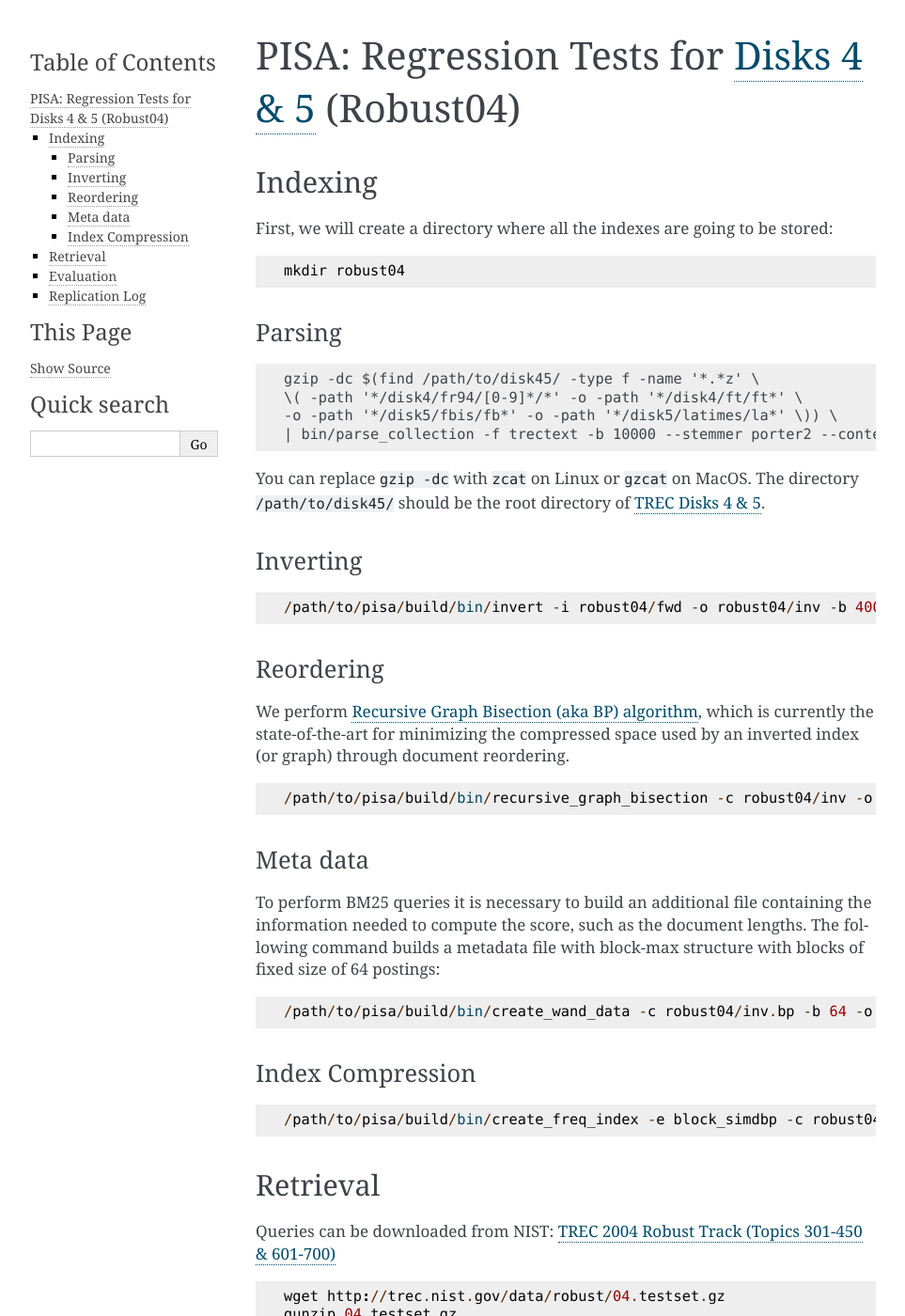
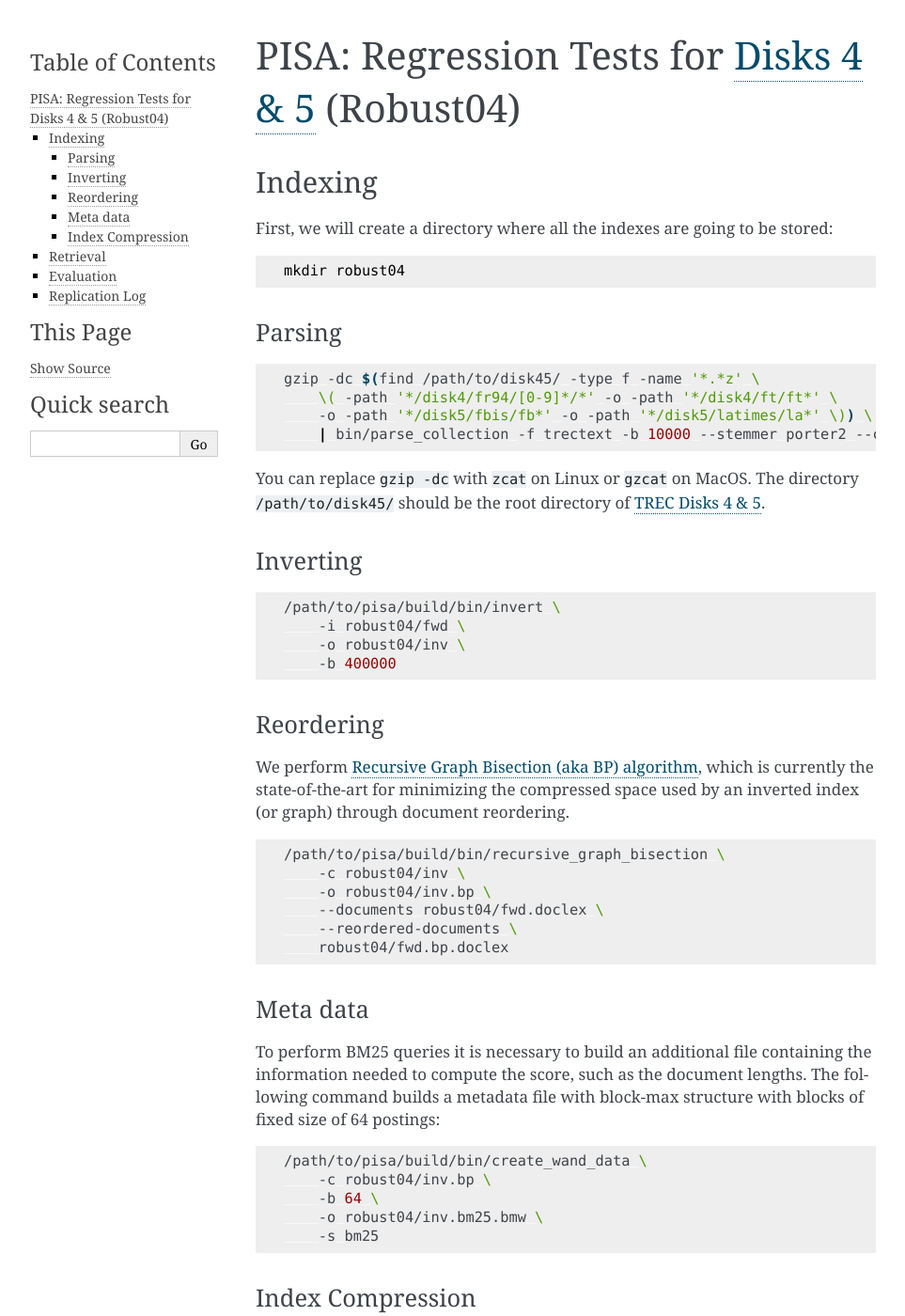
Before and after one commit to pisa-engine/pisa, a Sphinx documentation site: the page built from docs/source/experiments/regression-robust04.md, in a window 1280 px wide and 1400 px high. Shown: the whole window at 94% size, without its empty margins (148-1111 px from the left). Built offline with Sphinx 7.4.7, drawn with Linux system fonts in a browser that asks for light colours; some of the changed text lies outside the part shown.

Commit message:
Formatting changes

````diff
--- a/docs/source/experiments/regression-robust04.md
+++ b/docs/source/experiments/regression-robust04.md
@@ -10,11 +10,11 @@
 
 ### Parsing
 
-```
+```bash
 gzip -dc $(find /path/to/disk45/ -type f -name '*.*z' \
-\( -path '*/disk4/fr94/[0-9]*/*' -o -path '*/disk4/ft/ft*' \
--o -path '*/disk5/fbis/fb*' -o -path '*/disk5/latimes/la*' \)) \
-| bin/parse_collection -f trectext -b 10000 --stemmer porter2 --content-parser html -o robust04/fwd
+    \( -path '*/disk4/fr94/[0-9]*/*' -o -path '*/disk4/ft/ft*' \
+    -o -path '*/disk5/fbis/fb*' -o -path '*/disk5/latimes/la*' \)) \
+    | bin/parse_collection -f trectext -b 10000 --stemmer porter2 --content-parser html -o robust04/fwd
 ```
 
 You can replace `gzip -dc` with `zcat` on Linux or `gzcat` on MacOS.
@@ -22,35 +22,51 @@
 
 ### Inverting
 
-```
-/path/to/pisa/build/bin/invert -i robust04/fwd -o robust04/inv -b 400000
+```bash
+/path/to/pisa/build/bin/invert \
+    -i robust04/fwd \
+    -o robust04/inv \
+    -b 400000
 ```
 
 ### Reordering
 We perform [Recursive Graph Bisection (aka BP) algorithm](https://dl.acm.org/doi/10.1145/2939672.2939862), which is currently the state-of-the-art for minimizing the compressed space used by an inverted index (or graph) through document reordering.
 
-```
-/path/to/pisa/build/bin/recursive_graph_bisection -c robust04/inv -o robust04/inv.bp --documents robust04/fwd.doclex --reordered-documents robust04/fwd.bp.doclex
+```bash
+/path/to/pisa/build/bin/recursive_graph_bisection \
+    -c robust04/inv \
+    -o robust04/inv.bp \
+    --documents robust04/fwd.doclex \
+    --reordered-documents \
+    robust04/fwd.bp.doclex
 ```
 
 ### Meta data
 To perform BM25 queries it is necessary to build an additional file containing the information needed to compute the score, such as the document lengths. The following command builds a metadata file with block-max structure with blocks of fixed size of 64 postings:
 
-```
-/path/to/pisa/build/bin/create_wand_data -c robust04/inv.bp -b 64 -o robust04/inv.bm25.bmw -s bm25
+```bash
+/path/to/pisa/build/bin/create_wand_data \
+    -c robust04/inv.bp \
+    -b 64 \
+    -o robust04/inv.bm25.bmw \
+    -s bm25
 ```
 
 ### Index Compression
 
-```
-/path/to/pisa/build/bin/create_freq_index -e block_simdbp -c robust04/inv.bp -o robust04/inv.block_simdbp --check
+```bash
+/path/to/pisa/build/bin/create_freq_index \
+    -e block_simdbp \
+    -c robust04/inv.bp \
+    -o robust04/inv.block_simdbp \
+    --check
 ```
 ## Retrieval
 
 Queries can be downloaded from NIST:
 [TREC 2004 Robust Track (Topics 301-450 & 601-700)](http://trec.nist.gov/data/robust/04.testset.gz)
 
-```
+```bash
 wget http://trec.nist.gov/data/robust/04.testset.gz
 gunzip 04.testset.gz
 /path/to/pisa/build/bin/extract_topics -i 04.testset -o topics.robust2004
@@ -58,7 +74,18 @@
 The above command will download the topics from the NIST website, extract the archive and parse topics in order to get `title`, `desc` and `narr` fields in separate files.
 
 ```
-/path/to/pisa/build/bin/evaluate_queries -e block_simdbp -a block_max_wand -i robust04/inv.block_simdbp -w robust04/inv.bm25.bmw --stemmer porter2 --documents robust04/fwd.bp.doclex --terms robust04/fwd.termlex -k 1000 --scorer bm25 -q topics.robust2004.title > run.robust2004.bm25.title.robust2004.txt
+/path/to/pisa/build/bin/evaluate_queries \
+    -e block_simdbp \
+    -a block_max_wand \
+    -i robust04/inv.block_simdbp \
+    -w robust04/inv.bm25.bmw \
+    --stemmer porter2 \
+    --documents robust04/fwd.bp.doclex \
+    --terms robust04/fwd.termlex \
+    -k 1000 \
+    --scorer bm25 \
+    -q topics.robust2004.title \
+    > run.robust2004.bm25.title.robust2004.txt
 ```
 
 ## Evaluation
````
